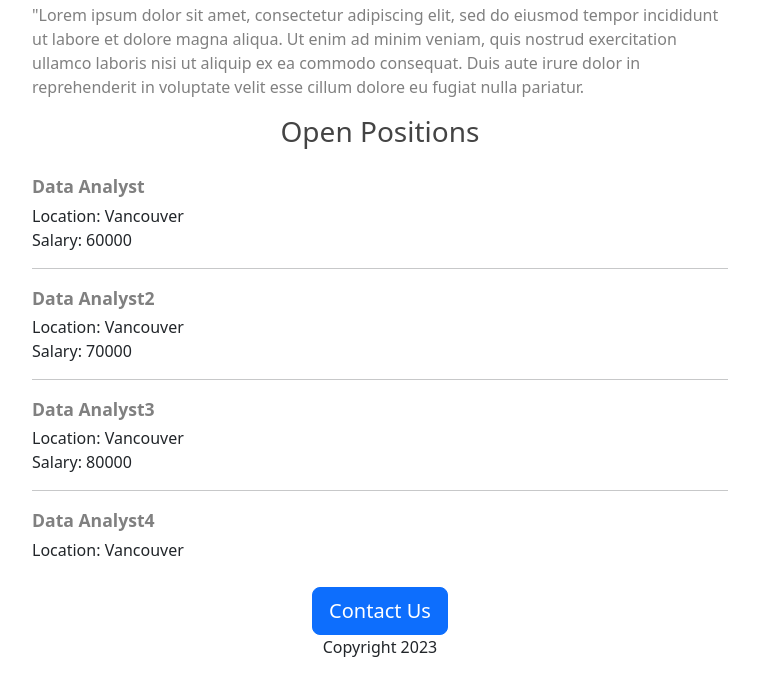
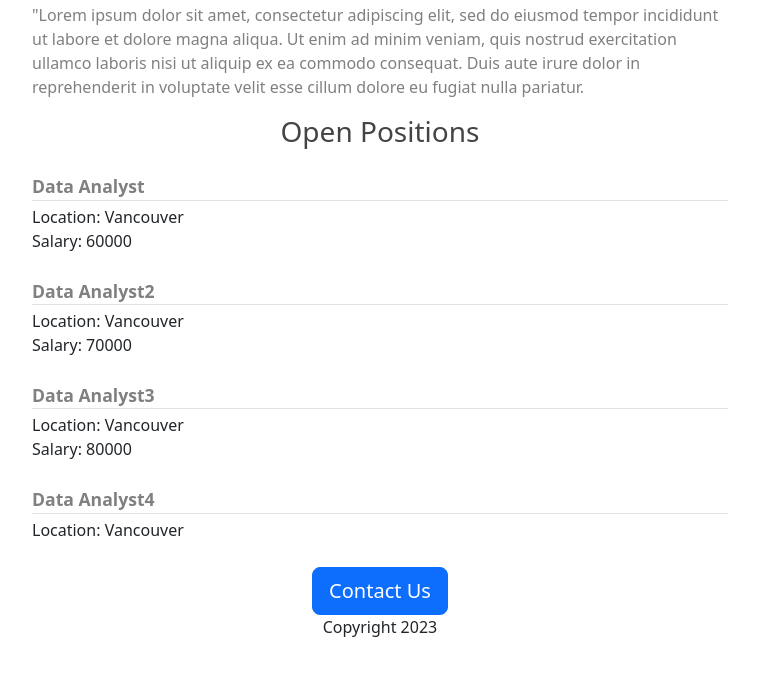
Before and after one commit to BrianNW/career-center-replit, a Flask app: page / in a window 1280 px wide. Shown: the part 785-1460 px from the top of the page, without its empty margins (260-1019 px from the left). After the commit the page ends 1422 px from the top, so only its background shows below. Run offline with Flask 2, Linux system fonts and the light colour scheme.

Commit message:
Add bootstrap border-bottom

```diff
--- a/templates/jobitem.html
+++ b/templates/jobitem.html
@@ -1,6 +1,6 @@
- <div class="job-title" style="margin-bottom:4px"><strong> {{job['title']}} </strong></div>
+ <div class="job-title border-bottom" style="margin-bottom:4px"><strong> {{job['title']}} </strong></div>
           <div> Location: {{job['location']}} </div>
 
         {% if 'salary' in job %}
-         <div> Salary: {{job['salary']}} </div><hr>
+         <div style="margin-bottom:25px"> Salary: {{job['salary']}} </div>
         {% endif %}
```
